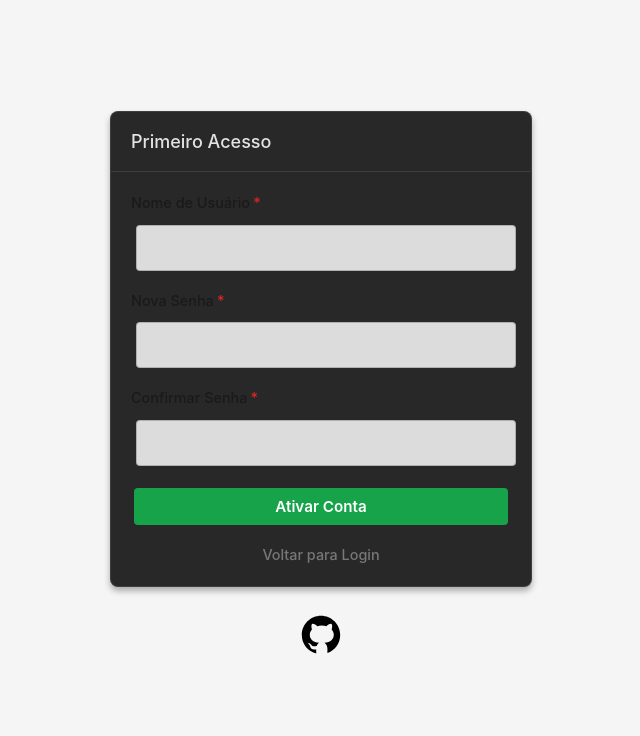
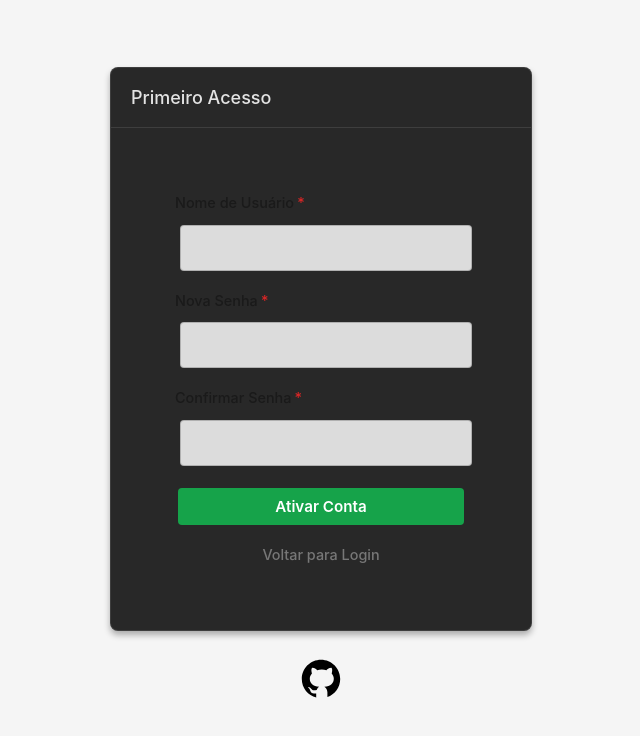
Before and after one commit to jhssilv/corcel-platform, a React (Vite) app in the folder frontend/: page /first-access in a window 1280 px wide. Shown: the top 736 px of the page, without its empty margins (319-959 px from the left). Built offline with nearby package versions, Linux system fonts and the light colour scheme; no server answers.

Commit message:
Added default padding to card

```diff
--- a/frontend/src/Components/Generic/Card/card.module.css
+++ b/frontend/src/Components/Generic/Card/card.module.css
@@ -6,6 +6,10 @@
     display: flex;
     flex-direction: column;
     overflow: hidden;
+}
+
+.card> :not(.titleContainer) {
+    padding: var(--card-content-padding, 4rem);
 }
 
 .titleContainer {
```
